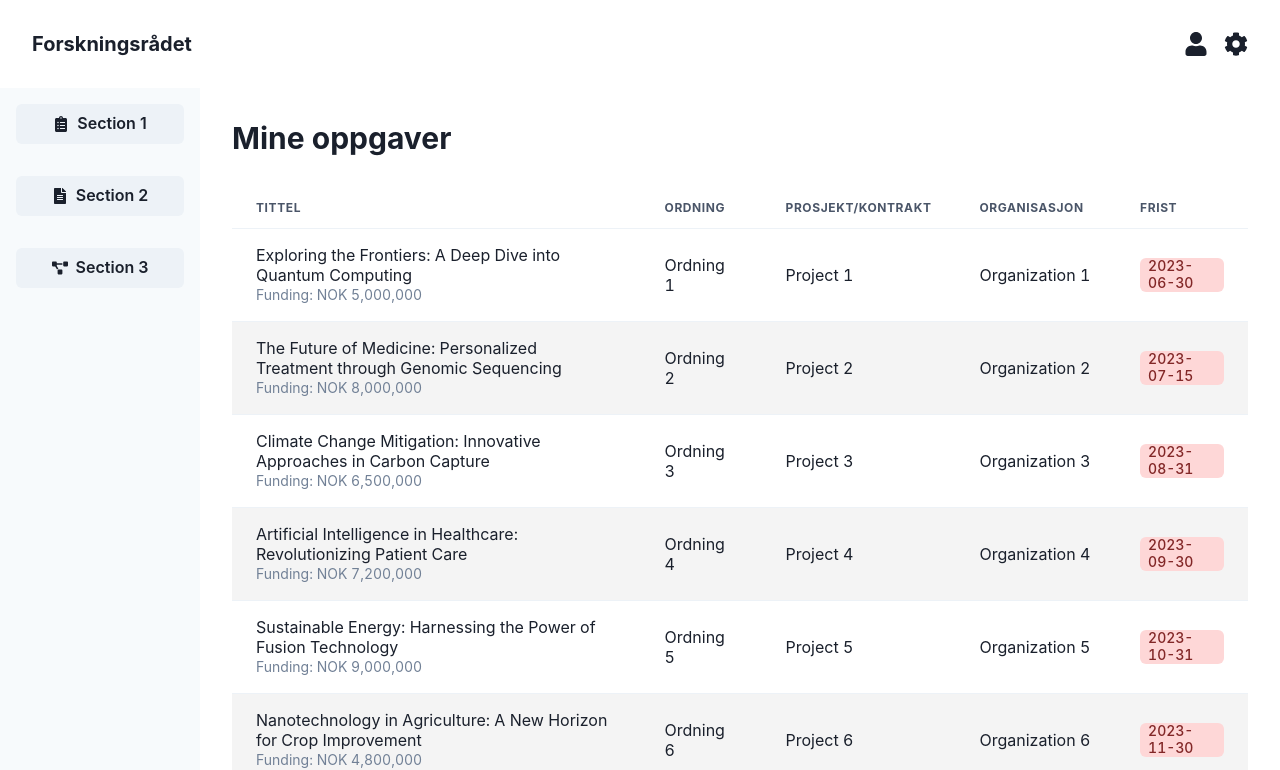
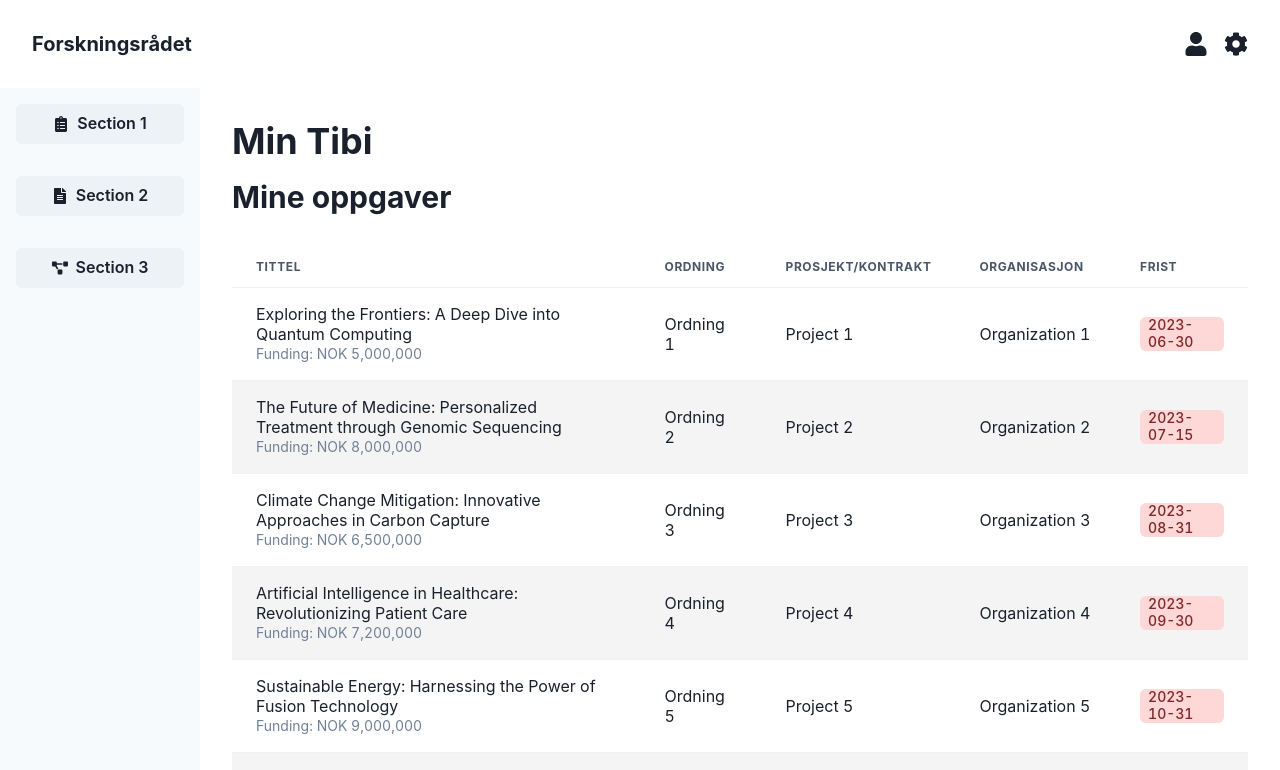
Before and after one commit to GPT-Engineer-App/task-manager-ui, a React (Vite) app: page / in a window 1280 px wide. Shown: the top 770 px of the page. Built offline with nearby package versions, Linux system fonts and the light colour scheme.

Commit message:
Added a new H1 title "Min Tibi" above the existing H2 title "Mine oppgaver" with appropriate spacing.
Prompt: Create new H1 title "Min Tibi" on top on the H2 title "mine oppgaver"

```diff
--- a/src/pages/Index.jsx
+++ b/src/pages/Index.jsx
@@ -107,6 +107,9 @@ const Index = () => {
 
         {/* Main Content */}
         <Box as="main" flex={1} p={8}>
+          <Heading size="xl" mb={4}>
+            Min Tibi
+          </Heading>
           <Heading size="lg" mb={8}>
             Mine oppgaver
           </Heading>
```
